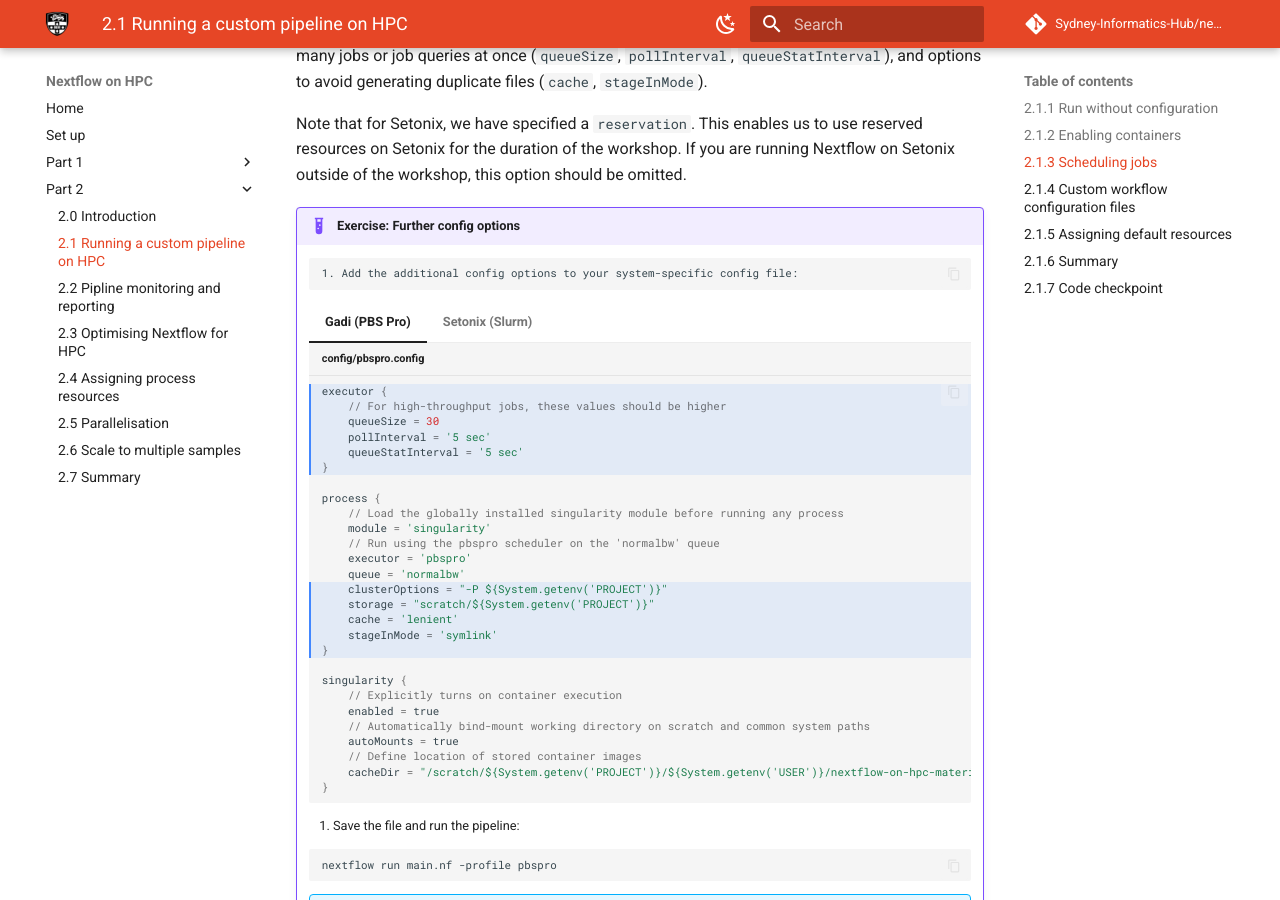
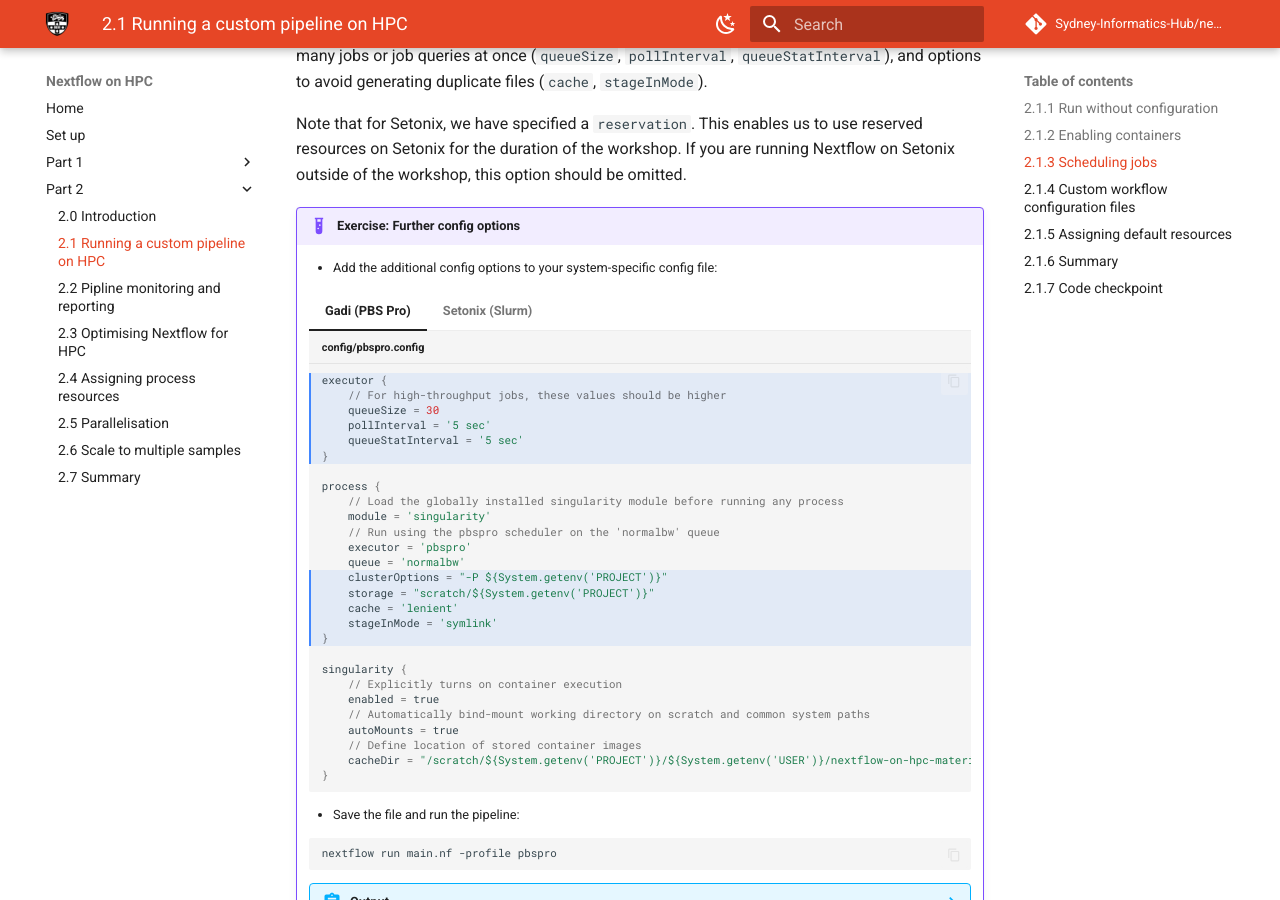
Before and after one commit to Sydney-Informatics-Hub/nextflow-hpc-workshop, an MkDocs documentation site: the page built from docs/part2/21_firstrun.md, in a window 1280 px wide and 900 px high, scrolled down 3968 px. Built offline with MkDocs 1.6.1 and Material for MkDocs 9.7.7, drawn with Linux system fonts in a browser that asks for light colours; comment, search, counter and statistics services are not loaded; some of the changed text lies outside the part shown.

````diff
--- a/docs/part2/21_firstrun.md
+++ b/docs/part2/21_firstrun.md
@@ -37,7 +37,7 @@ Let's start by running the pipeline out of the box to identify what we need to c
 
 !!! example "Exercise: Run out of the box"
 
-    1. Load the Nextflow module, following the same method we learnt yesterday:
+    - Load the Nextflow module, following the same method we learnt yesterday:
 
     === "Gadi (PBS Pro)"
         ```bash
@@ -161,7 +161,7 @@ All our process modules specify a container to run inside. This can only happen
 
 !!! example "Exercise: Enable Singularity"
 
-    1. Load the Singularity module, following the same method we learnt yesterday:
+    - Load the Singularity module, following the same method we learnt yesterday:
 
     === "Gadi (PBS Pro)"
         ```bash
@@ -330,7 +330,7 @@ Note that for Setonix, we have specified a `reservation`. This enables us to use
 
 !!! example "Exercise: Further config options"
 
-        1. Add the additional config options to your system-specific config file:
+    - Add the additional config options to your system-specific config file:
 
     === "Gadi (PBS Pro)"
 
@@ -474,7 +475,7 @@ We will use the respective job scheduler introspection tools to observe the reso
 
 !!! example "Exercise: Inspect resource usage"
 
-    1. Find the Job ID of the failed or completed `GENOTYPE` process in your `.nextflow.log`:
+    - Find the Job ID of the failed or completed `GENOTYPE` process in your `.nextflow.log`:
 
     ```bash
     grep -w GENOTYPE .nextflow.log | grep jobId
@@ -586,13 +587,13 @@ Note that the resources assigned differ across sytems - these values are based o
 
 !!! example "Exercise: Create custom resource config"
 
-    1. Create a new file `config/custom.config`
+    - Create a new file `config/custom.config`
 
         ```bash
         touch config/custom.config
         ```
 
-    2. Open the new empty file, and add the following contents based on your HPC
+    - Open the new empty file, and add the following contents based on your HPC
 
     === "Gadi (PBS Pro)"
 
@@ -616,13 +617,13 @@ Since we have been repeatedly running the same Nextflow run command, it makes se
 
 !!! example "Exercise: Create and use a run script"
 
-    1. Create a new file called `run.sh`
+    - Create a new file called `run.sh`
 
         ```bash
         touch run.sh
         ```
 
-    2. Open the new empty file, and copy-paste the following code based on your HPC:
+    - Open the new empty file, and copy-paste the following code based on your HPC:
 
     === "Gadi (PBS Pro)"
 
@@ -715,7 +716,7 @@ You’ve now built the scaffolding needed to begin fine-tuning your resource req
 ## 2.1.7 Code checkpoint
 
 
-??? abstract "Show complete code at the end of Section 2.1"
+??? abstract "Show complete code"
 
     === "Gadi (PBS Pro)"
 
````
Also changed, not shown: other parts of docs/part2/21_firstrun.md (+10 -9 lines), docs/part2/22_reporting.md (+18 -17 lines), docs/part2/23_strategies.md (+1 -1 lines), docs/part2/24_resourcing.md (+11 -11 lines), docs/part2/25_parallelisation.md (+4 -4 lines), docs/part2/27_scale.md (+6 -6 lines).
